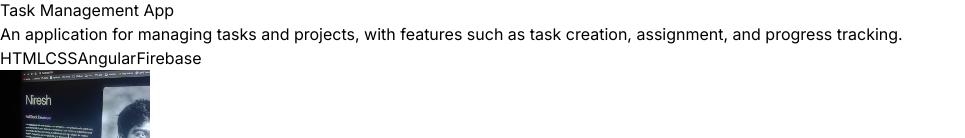
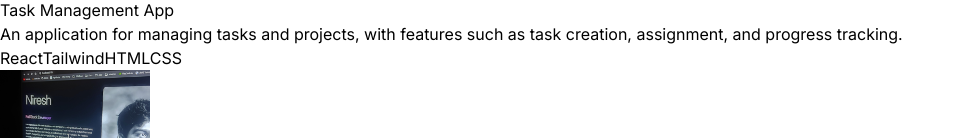
Before and after one commit to the-niresh/Niresh-portfolio, a React (Vite) app: page / in a window 1280 px wide. Shown: the part 2727-2865 px from the top of the page, without its empty margins (0-965 px from the left). Built offline with nearby package versions, Linux system fonts and the light colour scheme.

Commit message:
rectified project tech stack

```diff
--- a/src/constants/index.js
+++ b/src/constants/index.js
@@ -45,7 +45,7 @@ export const PROJECTS = [
     image: project2,
     description:
       "An application for managing tasks and projects, with features such as task creation, assignment, and progress tracking.",
-    technologies: ["HTML", "CSS", "Angular", "Firebase"],
+    technologies: ["React", "Tailwind","HTML", "CSS"],
   },
   {
     title: "Personal Portfolio",
```
